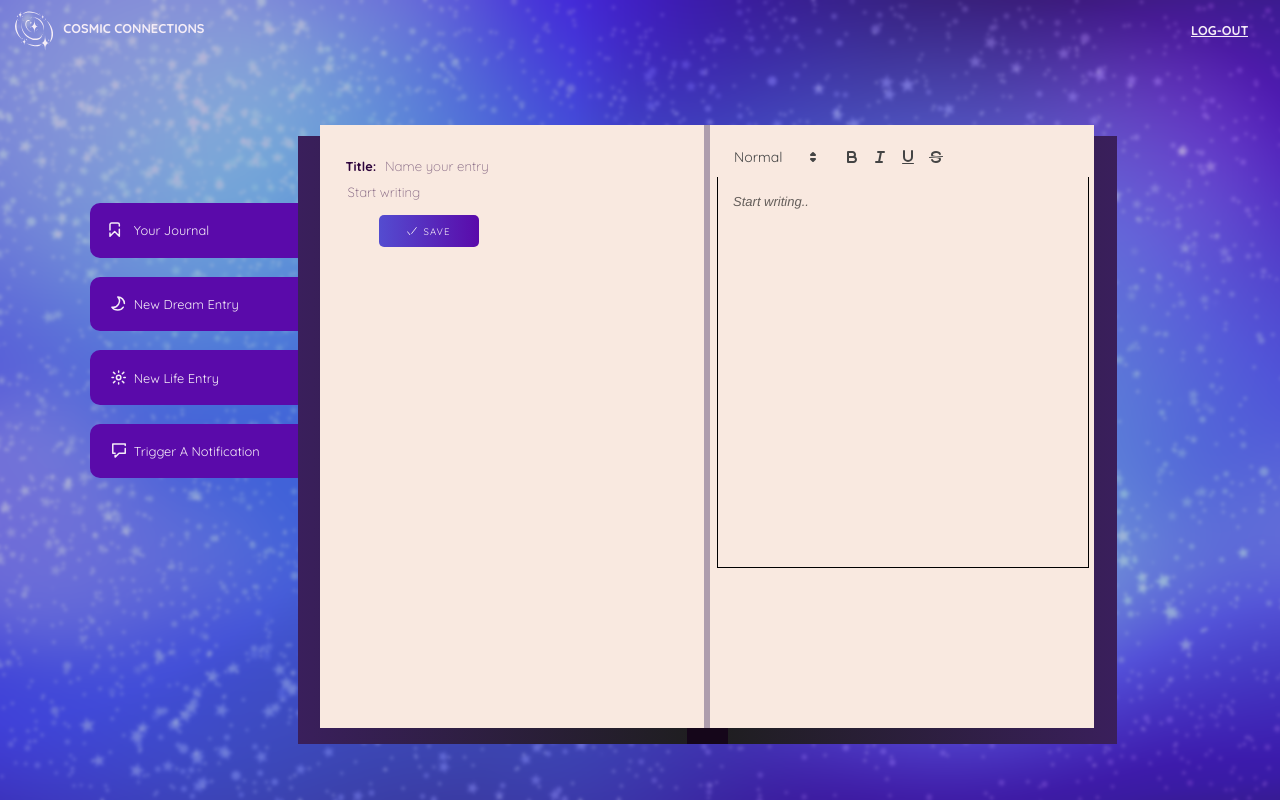
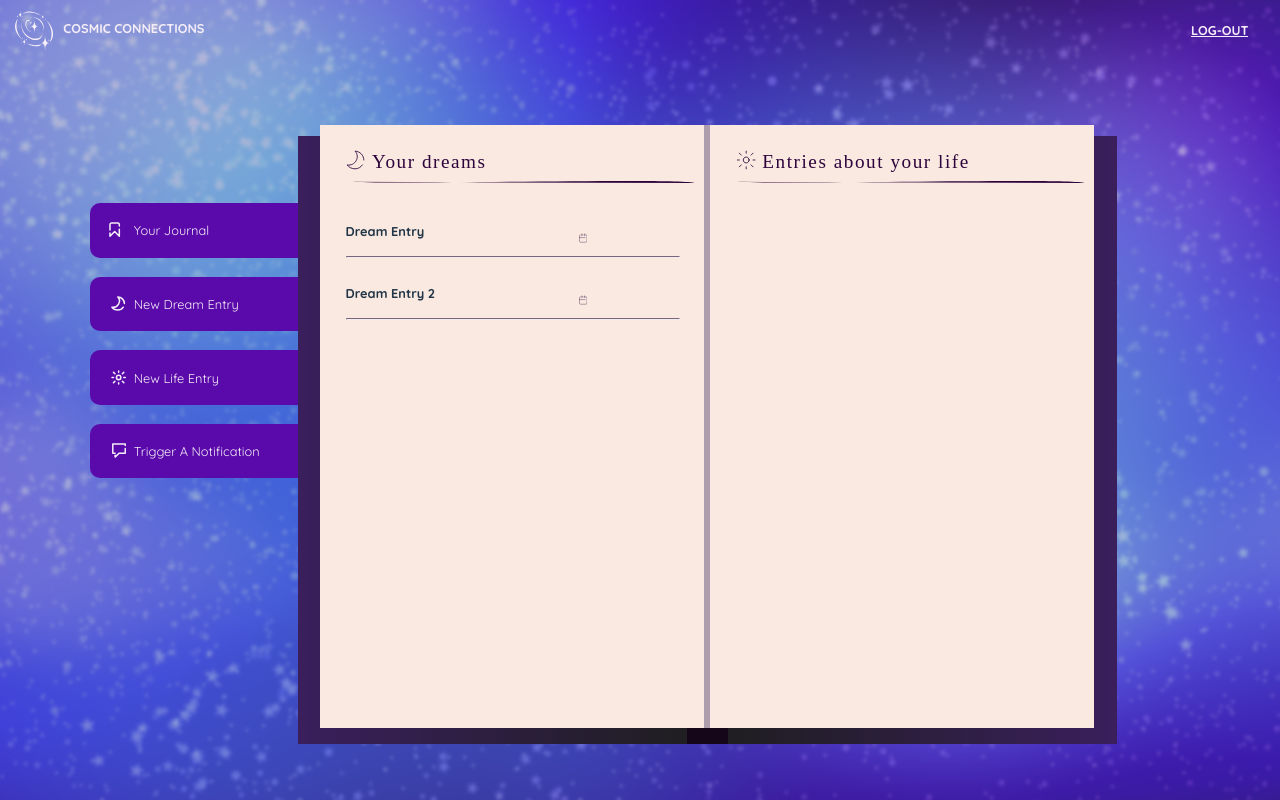
Before and after one commit to deendeenie/Cosmic-Connections-WepApp-Project-Fall-2023, a React (Vite) app: page / in a window 1280 px wide. Shown: the top 800 px of the page. Built offline with nearby package versions, Linux system fonts and the light colour scheme; a web font is replaced by a local one.

Commit message:
Navigation works now

```diff
--- a/src/CosmicConnectionsApp.jsx
+++ b/src/CosmicConnectionsApp.jsx
@@ -6,17 +6,27 @@ import Header from './components/Header.jsx'
 import MainPage from './pages/MainPage.jsx';
 import CreateDreamEntry from './pages/CreateDreamEntry.jsx';
 import Navigation from './components/Navigation.jsx';
+import { Navigate, Route, Routes } from "react-router-dom";
+import { useNavigate } from "react-router-dom";
 
 {/* ° ✧ ~ ✩ Journal-shaped content holder ✩ ~ ✧ ° */}
 
 export default function App() {
+    const publicRoutes = (
+        <Routes>
+            <Route path="/" element={<MainPage />} />
+            <Route path="/writedream" element={<CreateDreamEntry />} />
+            <Route path="*" element={<Navigate to="/" />} />
+        </Routes>
+    );
+
     return (
     <>
     {/* Top Header */}
     <Header/>
 
     {/* Element that contains all app functionalities */}
-    <CreateDreamEntry/>
+    <main>{publicRoutes}</main>
 
     <Navigation/>
     </>
--- a/src/components/CreateUpdateEntry.css
+++ b/src/components/CreateUpdateEntry.css
@@ -13,7 +13,6 @@
 }
 .ql-snow.ql-toolbar button:hover, .ql-snow .ql-toolbar button:hover, .ql-snow.ql-toolbar button:focus, .ql-snow .ql-toolbar button:focus, .ql-snow.ql-toolbar button.ql-active, .ql-snow .ql-toolbar button.ql-active, .ql-snow.ql-toolbar .ql-picker-label:hover, .ql-snow .ql-toolbar .ql-picker-label:hover, .ql-snow.ql-toolbar .ql-picker-label.ql-active, .ql-snow .ql-toolbar .ql-picker-label.ql-active, .ql-snow.ql-toolbar .ql-picker-item:hover, .ql-snow .ql-toolbar .ql-picker-item:hover, .ql-snow.ql-toolbar .ql-picker-item.ql-selected, .ql-snow .ql-toolbar .ql-picker-item.ql-selected {
     color: var(--galactic-purple);
-    fill: var(--galactic-purple);
 }
 
 .ql-editor {
@@ -36,6 +35,12 @@
     color: var(--off-black)
 }
 
+.ql-editor::placeholder {
+    font-family: 'Quicksand Light';
+    color: var(--translucent-dark);
+    font-style: normal;
+}
+
 .ql-blank{
     color: var(--off-black);
 }
```
